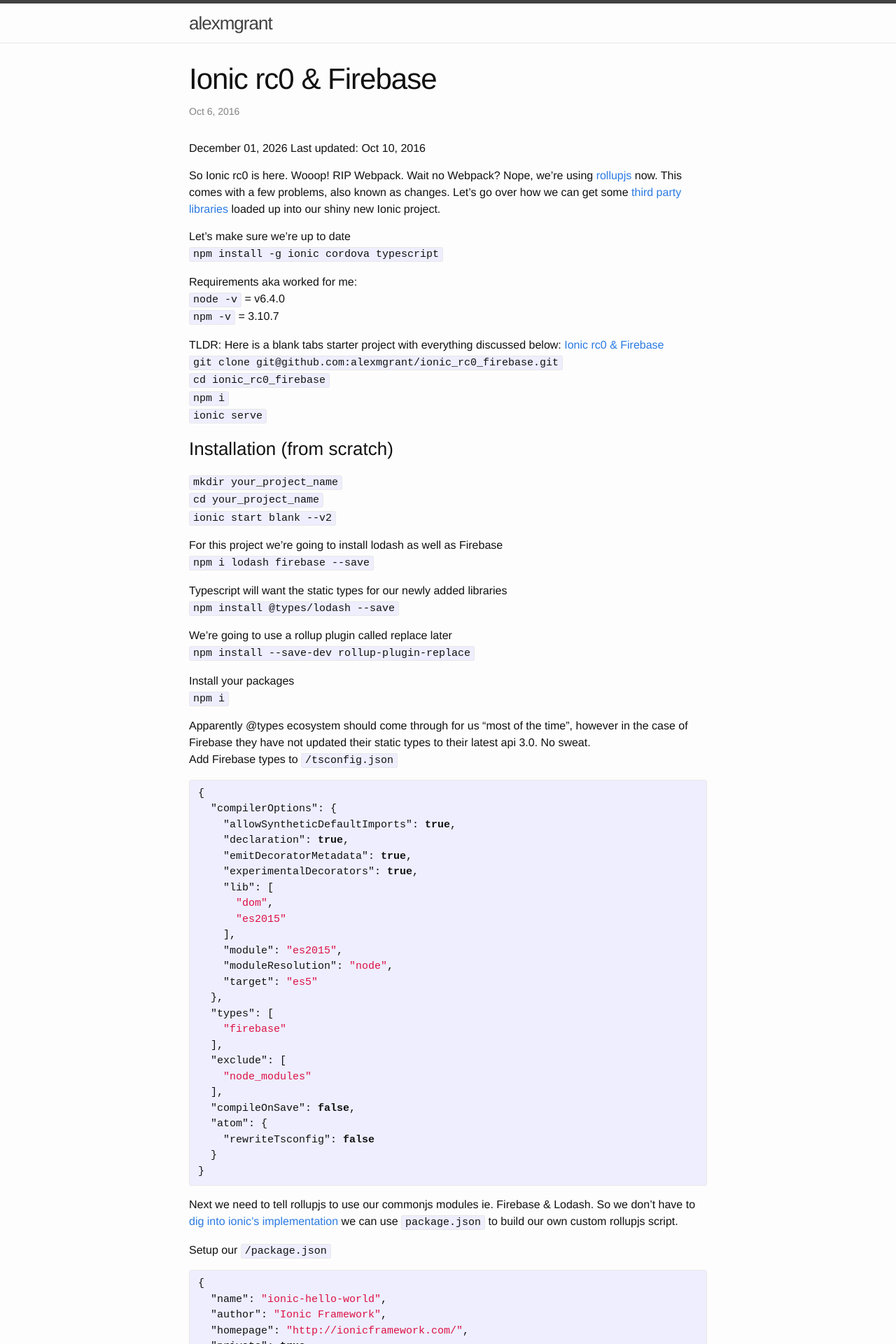
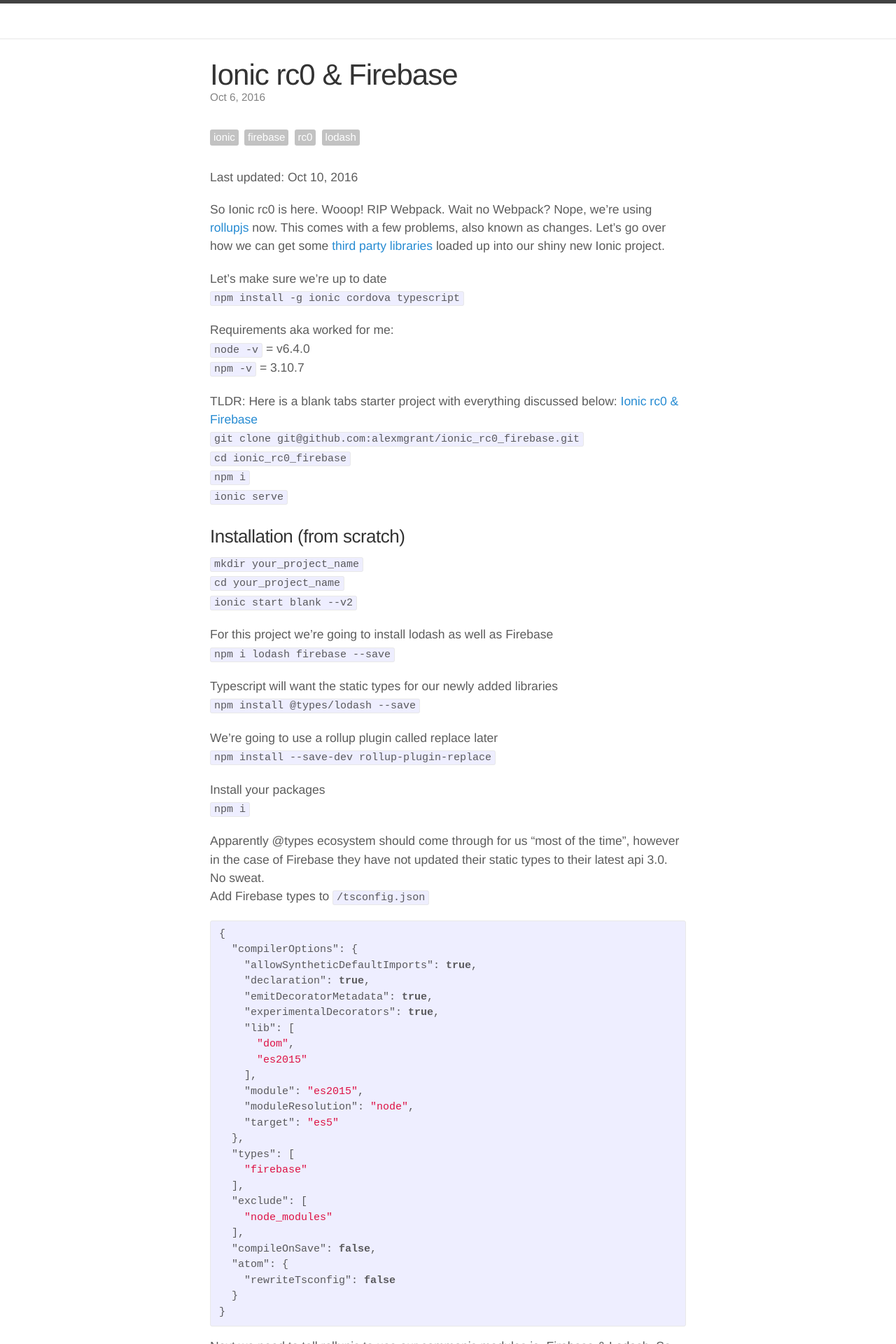
Before and after one commit to alexmgrant/alexmgrant.github.io, a Jekyll site: the page built from _posts/2016-10-6-ionic-rc0-&-firebase.markdown, in a window 1280 px wide. Shown: the top 1920 px of the page at 70% size. Built offline with Jekyll 4.4.1, drawn with Linux system fonts in a browser that asks for light colours; comment, search, counter and statistics services are not loaded; some of the changed text lies outside the part shown.

Commit message:
style updates to blog

```diff
--- a/_includes/footer.html
+++ b/_includes/footer.html
@@ -2,7 +2,7 @@
 
   <div class="wrapper">
 
-    <h2 class="footer-heading">{{ site.title }}</h2>
+    <h2 class="footer-heading">{{ site.title }}. A developer blog.</h2>
 
     <div class="footer-col-wrapper">
       <div class="footer-col  footer-col-1">
--- a/_includes/header.html
+++ b/_includes/header.html
@@ -2,17 +2,9 @@
 
   <div class="wrapper">
 
-    <a class="site-title" href="{{ site.baseurl }}/">{{ site.title }}</a>
+    <!--<a class="site-title" href="{{ site.baseurl }}/">{{ site.title }}. A developer blog.</a>-->
 
     <nav class="site-nav">
-      <a href="#" class="menu-icon">
-        <svg viewBox="0 0 18 15">
-          <path fill="#424242" d="M18,1.484c0,0.82-0.665,1.484-1.484,1.484H1.484C0.665,2.969,0,2.304,0,1.484l0,0C0,0.665,0.665,0,1.484,0 h15.031C17.335,0,18,0.665,18,1.484L18,1.484z"/>
-          <path fill="#424242" d="M18,7.516C18,8.335,17.335,9,16.516,9H1.484C0.665,9,0,8.335,0,7.516l0,0c0-0.82,0.665-1.484,1.484-1.484 h15.031C17.335,6.031,18,6.696,18,7.516L18,7.516z"/>
-          <path fill="#424242" d="M18,13.516C18,14.335,17.335,15,16.516,15H1.484C0.665,15,0,14.335,0,13.516l0,0 c0-0.82,0.665-1.484,1.484-1.484h15.031C17.335,12.031,18,12.696,18,13.516L18,13.516z"/>
-        </svg>
-      </a>
-
       <div class="trigger">
         {% for page in site.pages %}
           {% if page.title %}
--- a/_posts/2016-10-6-ionic-rc0-&-firebase.markdown
+++ b/_posts/2016-10-6-ionic-rc0-&-firebase.markdown
@@ -2,9 +2,20 @@
 layout: post
 title:  "Ionic rc0 & Firebase"
 date:   2016-10-6 12:01:05
-categories: Ionic
+categories: Ionic Firebase rc0 Lodash
+description: "With the release of rc0 comes a switch to rollupjs and changes to Ionic's build process. Let's take a look at how we can get our third party commonjs libraries up and running."
 ---
-{{ page.last-modified-date | date: '%B %d, %Y' }}
+<ul class="post-tag">
+  {% for tag in page.categories %}
+  <li>
+    <a href="{{ site.url }}/tags#{{ tag }}" class="tag">
+      <span class="term">{{ tag }}</span>
+    </a>
+  </li>
+  {% unless forloop.last %}{% endunless %}
+  {% endfor %}
+</ul>
+
 Last updated: Oct 10, 2016
 
 So Ionic rc0 is here. Wooop! RIP Webpack. Wait no Webpack? Nope, we're using [rollupjs](http://rollupjs.org/) now.
--- a/_sass/_base.scss
+++ b/_sass/_base.scss
@@ -202,3 +202,7 @@
         }
     }
 }
+
+.post-tag {
+    margin-left: 0;
+}
--- /dev/null
+++ b/_sass/_site.scss
@@ -0,0 +1,331 @@
+* {
+  -webkit-box-sizing: border-box;
+     -moz-box-sizing: border-box;
+          box-sizing: border-box;
+}
+
+html {
+  font-family: $base-font;
+  font-size: 18px;
+  font-weight: 300;
+  line-height: 1.6;
+
+  @media (min-width: 38em) {
+    font-size: 20px;
+  }
+}
+
+html,
+body {
+  margin: 0;
+  padding: 0;
+}
+
+.content-container {
+  max-width: 38rem;
+  padding: 2rem 1.5rem;
+  margin-left:  auto;
+  margin-right: auto;
+
+  @media (min-width: 38rem){
+    padding: 5rem 1rem;
+  }
+}
+
+
+/*--------------
+  Header
+  -------------- */
+.header {
+  padding: 2%;
+
+  &-title {
+    font-weight: 300;
+    a {
+      color: $base-color;
+
+      &:hover,
+      &:focus {
+        text-decoration: none;
+      }
+    }
+
+    span {
+      color: lighten($base-color, 60);
+    }
+
+  }
+
+  &-nav {
+    a {
+      color: lighten($base-color, 50);
+      font-weight: 300;
+      text-transform: lowercase;
+      -webkit-transition: all .2s ease;
+         -moz-transition: all .2s ease;
+              transition: all .2s ease;
+
+      &:hover,
+      &:focus {
+        color: $base-color;
+        text-decoration: none;
+      }
+
+      + a {
+        margin-left: .25rem;
+      }
+    }
+  }
+}
+
+.header-small {
+	text-align: left;
+	margin-bottom: .75rem;
+	font-size: .75rem;
+	font-weight: 600;
+	text-transform: uppercase;
+
+	a {
+		color: $base-color;
+
+		&:hover,
+		&:focus {
+			text-decoration: none;
+		}
+	}
+}
+
+/*--------------
+  Page
+  -------------- */
+
+.page {
+  &-title {
+    margin-bottom: 2rem;
+  }
+}
+
+
+/*--------------
+  Post
+  -------------- */
+.post {
+
+  &-title {
+    margin-bottom: 0rem;
+  }
+
+  &-date {
+    margin-bottom: .5rem;
+    color: $base-lighten-color;
+    font-size: .75rem;
+    text-transform: uppercase;
+  }
+
+  &-tag {
+    margin-bottom: 1rem;
+    .tag {
+      display: inline-block;
+      margin: 4px;
+      margin-left: 0px;
+      color: #fff;
+      background-color: $base-lighten-color;
+      text-decoration: none;
+			border-radius: 3px;
+    }
+    li {
+      font-size: .75rem;
+      display: inline;
+      list-style-type: none;
+      text-transform: lowercase;
+    }
+    span {
+      float: left;
+			padding: .5px 5px;
+    }
+  }
+  &-share {
+    margin-bottom: 1rem;
+  }
+}
+
+/*--------------
+  Post list
+  -------------- */
+
+.list {
+  &-post {
+    padding: 4% 2%;
+    &:hover {
+    background-color: $background-over-color;
+    border-color: transparent;
+    border-radius: 10px;
+    }
+
+    a {
+      color: $base-color;
+
+      &:hover,
+      &:focus {
+        text-decoration: none;
+      }
+    }
+
+    &-title {
+      margin-bottom: .25rem;
+      font-size : 1.6rem;
+      font-weight: 600;
+    }
+
+    &-date {
+      color: $base-lighten-color;
+      font-size: .75rem;
+      text-transform: uppercase;
+    }
+
+    &-desc {
+			color: lighten($base-color, 20);
+      margin-bottom: .25rem;
+      font-size :1rem;
+    }
+  }
+
+  &-pagination {
+    padding-top: 2rem;
+    padding-bottom: 2rem;
+    text-transform: lowercase;
+
+    &-previous {
+      float: left;
+      padding-left: 2%;
+      a {
+        color: $base-lighten-color;
+
+        &:hover,
+        &:focus {
+          color: $base-color;
+          text-decoration: none;
+        }
+      }
+    }
+
+    &-next {
+      float: right;
+      padding-right: 2%;
+      a {
+        color: $base-lighten-color;
+
+        &:hover {
+          color: $base-color;
+          text-decoration: none;
+        }
+      }
+    }
+  }
+}
+
+
+/*--------------
+  Tags
+  -------------- */
+.tag {
+  &-index {
+    font-size: .75rem;
+    display: inline;
+    list-style-type: none;
+    text-transform: lowercase;
+
+
+    a {
+      display: inline-block;
+      margin: 1px 4px;
+      color: #fff;
+      background-color: lighten($base-color,50);
+			border-radius: 3px;
+      span {
+        float: left;
+        padding: .5px 5px;
+      }
+      .count {
+        background-color: lighten($base-color,40);
+				border-radius: 0 3px 3px 0;
+      }
+      &:hover {
+        background-color: lighten($base-color,40);
+      }
+    }
+  }
+
+  &-title {
+		font-size: 1.4rem;
+		font-weight: 600;
+		text-transform: lowercase;
+		padding-top: 1rem;
+  }
+
+  &-post {
+		padding-left: .75rem;
+		a {
+			color: $base-color;
+
+			&:hover {
+				color: $base-color;
+				text-decoration: none;
+				background-color: $background-over-color;
+		    border-color: transparent;
+      }
+		}
+  }
+}
+
+/*--------------
+  Archive
+  -------------- */
+.archive {
+  &-list {
+    &-post {
+
+      a {
+        color: $base-color;
+
+        &:hover {
+  				color: $base-color;
+  				text-decoration: none;
+  				background-color: $background-over-color;
+  		    border-color: transparent;
+        }
+
+      }
+
+
+      &-title {
+        font-size : 1.2rem;
+        font-weight: 600;
+      }
+
+      &-date {
+        color: $base-lighten-color;
+        font-size: .75rem;
+        text-transform: uppercase;
+      }
+    }
+  }
+}
+
+
+/*--------------
+  Footer
+  -------------- */
+.footer {
+  text-align: center;
+  font-size: .75rem;
+
+  &-link {
+    margin: .2rem;
+
+    a {
+      color: $base-color;
+      margin: 4px;
+    }
+  }
+}
--- /dev/null
+++ b/_sass/_typography.scss
@@ -0,0 +1,224 @@
+/* Post Typography */
+
+/*--------------
+  Body
+  -------------- */
+
+body {
+  color: $base-color;
+  background-color: $background-color;
+  -webkit-text-size-adjust: 100%;
+      -ms-text-size-adjust: 100%;
+}
+
+/*--------------
+  Link
+  -------------- */
+a {
+  color: $link-color;
+  text-decoration: none;
+
+  &:hover,
+  &:focus {
+    text-decoration: underline;
+  }
+}
+
+
+/*--------------
+  Header
+  -------------- */
+
+h1, h2, h3, h4, h5, h6 {
+  margin-top: 0;
+  margin-bottom: .5rem;
+  font-weight: 300;
+  line-height: 1.1;
+  color: #333;
+  letter-spacing: -.025rem;
+}
+
+h1 {
+  font-size: 2.1rem;
+}
+
+h2 {
+  font-size: 1.8rem;
+}
+
+h3 {
+  font-size: 1.5rem;
+}
+
+h4{
+  font-size: 1.3rem;
+}
+
+h5{
+  font-size: 1rem;
+}
+
+h6 {
+  font-size: 1rem;
+  color: #aaa;
+}
+
+p {
+  margin: 0 0 1rem;
+}
+
+ul, ol, dl {
+  margin-top: 0;
+  margin-bottom: 1rem;
+}
+
+dt {
+  float: left;
+  width: 180px;
+  overflow: hidden;
+  clear: left;
+  text-align: right;
+  text-overflow: ellipsis;
+  white-space: nowrap;
+  font-weight: bold;
+  margin-bottom: .5rem;
+}
+
+dd {
+  margin-left: 200px;
+  margin-bottom: .5rem;
+}
+
+ul {
+  list-style: inside circle;
+  padding-left: 0;
+
+  li {
+    margin-bottom: .25rem;
+  }
+
+  ul,
+  ol {
+    list-style: inside;
+    margin-left: 2rem;
+    margin-top: .25rem;
+    margin-bottom: .5rem;
+  }
+}
+
+ol {
+  list-style: inside decimal;
+  padding-left: 0;
+
+  li {
+    margin-bottom: .25rem;
+  }
+
+  ul,
+  ol {
+    margin-left: 2rem;
+    margin-top: .25rem;
+    margin-bottom: .5rem;
+  }
+}
+
+p + h1,
+p + h2,
+p + h3,
+ul + h1,
+ul + h2,
+ul + h3,
+ol + h1,
+ol + h2,
+ol + h3 {
+  margin-top: 1.5rem;
+}
+
+hr {
+  border: 0;
+  border-top: .5px solid #eee;
+  border-bottom: .5px solid #eee;
+  margin: 1.5rem auto;
+}
+
+strong {
+  color: #333;
+  font-weight: 600;
+}
+
+abbr {
+  font-size: 85%;
+  font-weight: bold;
+  color: #555;
+  text-transform: uppercase;
+}
+
+abbr[title] {
+  cursor: help;
+  border-bottom: 1px dotted #e5e5e5;
+}
+
+blockquote {
+  padding: 0 0 0 1.5rem;
+  margin: 0 2rem 1rem 0;
+  color: #999;
+  border-left: .5rem solid #e5e5e5;
+
+  p:last-child {
+    margin-bottom: 0;
+  }
+}
+
+.highlight pre {
+  margin-bottom: 0;
+}
+
+.gist .gist-file {
+  font-family: $code-gist-font;
+}
+
+.gist .markdown-body {
+  padding: 15px;
+}
+
+.gist pre {
+  padding: 0;
+  background-color: transparent;
+}
+
+.gist .gist-file .gist-data {
+  font-size: .8rem !important;
+  line-height: 1.4;
+}
+
+.gist code {
+  padding: 0;
+  color: inherit;
+  background-color: transparent;
+  border-radius: 0;
+}
+
+img {
+  display: block;
+  max-width: 100%;
+  margin: 0 0 1rem;
+  border-radius: 5px;
+}
+
+table {
+  margin-bottom: 1rem;
+  width: 100%;
+  border: 1px solid $table-border-color;
+  border-collapse: collapse;
+}
+
+td,
+th {
+  padding: .25rem .5rem;
+  border: 1px solid $table-border-color;
+}
+
+tbody tr:nth-child(odd) td,
+tbody tr:nth-child(odd) th {
+  background-color: $table-background-color;
+}
--- /dev/null
+++ b/_sass/_variables.scss
@@ -0,0 +1,27 @@
+/* SCSS Variables */
+
+/*--------------
+  Font
+  -------------- */
+@import 'https://fonts.googleapis.com/css?family=Source+Sans+Pro:300,300i,600';
+
+$base-font: "Source Sans Pro", Helvetica, Arial, sans-serif;
+$code-font: Menlo, Monaco, monospace;
+$code-gist-font: Menlo, Monaco, "Courier New", monospace !important;
+
+
+/*--------------
+  Color
+  -------------- */
+$base-color: rgba(#333,0.8);
+$base-lighten-color: lighten($base-color, 50);
+
+$background-color: #fff;
+$background-over-color: #f5f7f9;
+
+$text-color: #333;
+$link-color: #268bd2;
+$code-color: #bf616a;
+$code-background-color: #f9f9f9;
+$table-border-color: #e5e5e5;
+$table-background-color: #f9f9f9;
--- a/css/main.scss
+++ b/css/main.scss
@@ -7,7 +7,7 @@
 
 // Our variables
 $base-font-family: Helvetica, Arial, sans-serif;
-$base-font-size:   16px;
+$base-font-size:   17.5px;
 $small-font-size:  $base-font-size * 0.875;
 $base-line-height: 1.5;
 
@@ -47,6 +47,9 @@
 // Import partials from `sass_dir` (defaults to `_sass`)
 @import
         "base",
+        "variables",
+        "site",
+        "typography",
         "layout",
         "syntax-highlighting"
 ;
```
Also changed, not shown: index.html (+12 -0 lines).
